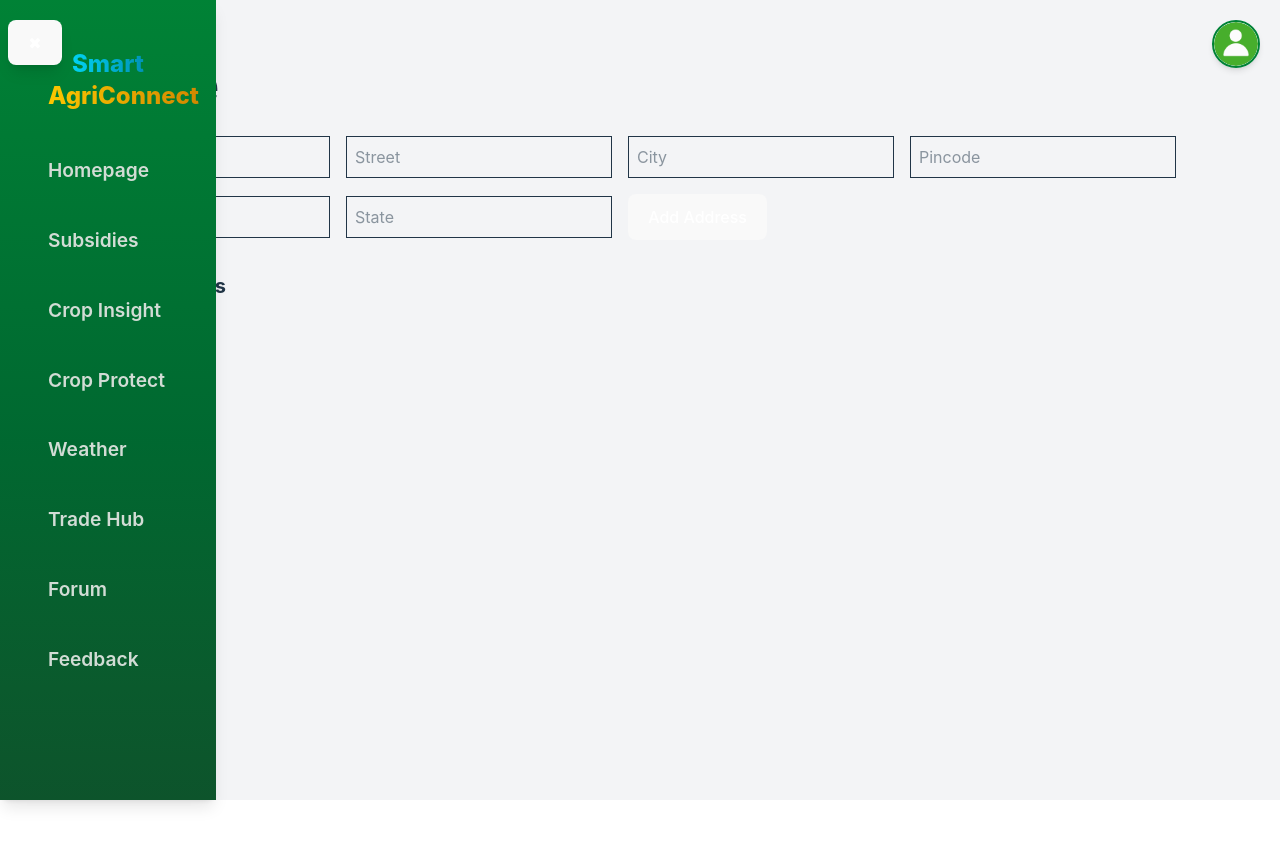
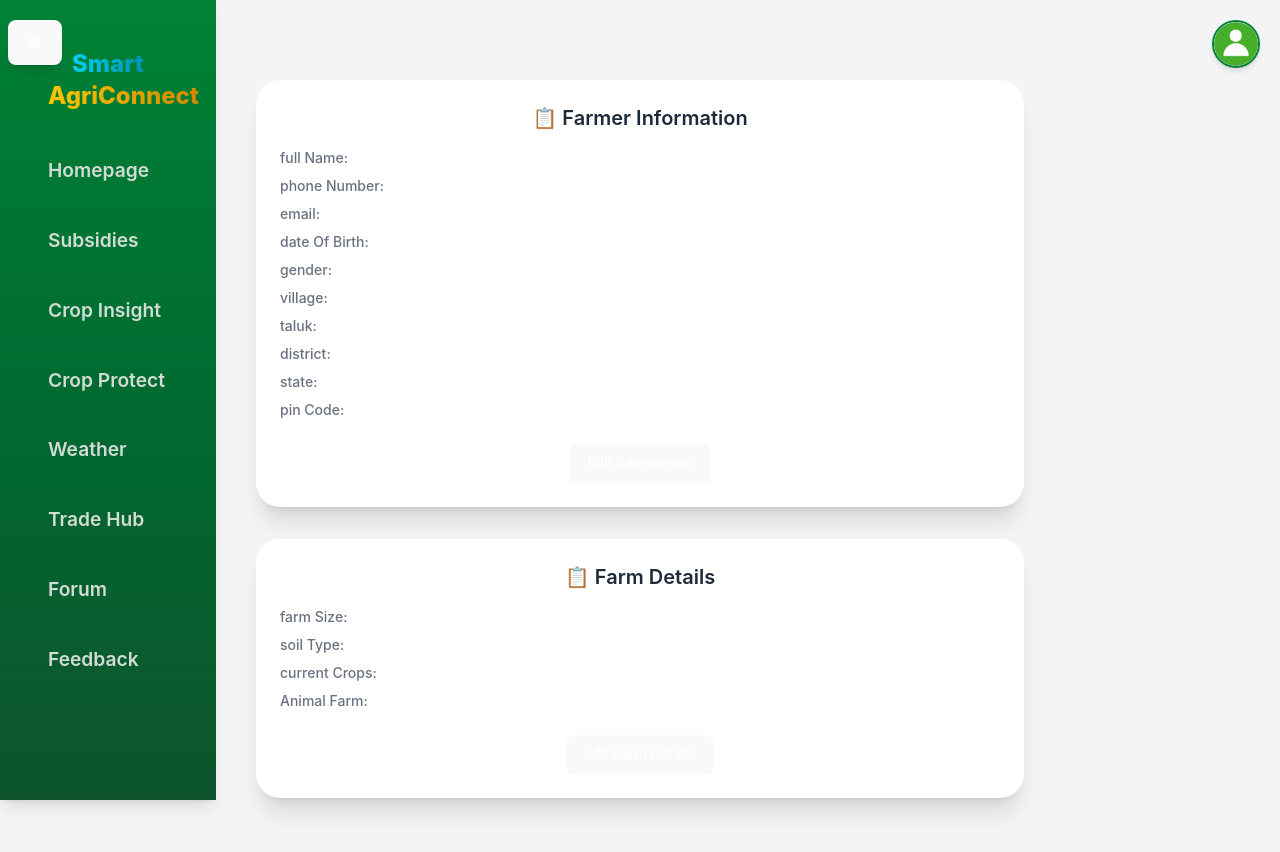
Before and after one commit to pradeep686/Smart-AgriConnect, a React (Vite) app in the folder frontend/: page /personal-info in a window 1280 px wide. Before the commit the page ends 800 px from the top, so only its background shows below. Built offline with nearby package versions, Linux system fonts and the light colour scheme.

Commit message:
UserProfile

```diff
--- a/frontend/package.json
+++ b/frontend/package.json
@@ -11,7 +11,7 @@
   },
   "dependencies": {
     "@tailwindcss/vite": "^4.0.13",
-    "axios": "^1.8.3",
+    "axios": "^1.8.4",
     "framer-motion": "^12.5.0",
     "lucide-react": "^0.483.0",
     "react": "^19.0.0",
--- a/frontend/src/frontendPage/navbarPage/PersonalInformation.jsx
+++ b/frontend/src/frontendPage/navbarPage/PersonalInformation.jsx
@@ -1,152 +1,133 @@
-import React, { useState, useEffect } from "react";
-import axios from "axios";
+import React, { useState } from "react";
 
 function PersonalInformation() {
-  const [addresses, setAddresses] = useState([]);
-  const [formData, setFormData] = useState({
-    doorNo: "",
-    street: "",
-    city: "",
-    pincode: "",
+  const [isEditingUser, setIsEditingUser] = useState(false);
+  const [isEditingFarm, setIsEditingFarm] = useState(false);
+
+  const [userFormData, setUserFormData] = useState({
+    fullName: "",
+    phoneNumber: "",
+    email: "",
+    dateOfBirth: "",
+    gender: "",
+    village: "",
+    taluk: "",
     district: "",
     state: "",
+    pinCode: "",
   });
-  const [editIndex, setEditIndex] = useState(null); // Track which address is being edited
 
-  useEffect(() => {
-    fetchAddresses();
-  }, []);
+  const [farmFormData, setFarmFormData] = useState({
+    farmSize: "",
+    soilType: "",
+    currentCrops: "",
+    AnimalFarm: "",
+  });
 
-  const fetchAddresses = async () => {
-    try {
-      const token = localStorage.getItem("token");
-      if (!token) {
-        console.error("No token found");
-        return;
-      }
-
-      const response = await axios.get("http://localhost:9009/userAddress/get", {
-        headers: { Authorization: `Bearer ${token}` },
-        withCredentials: true,
-      });
-
-      // Store only two addresses
-      setAddresses(response.data.data.slice(0, 2));
-    } catch (error) {
-      console.error("Error fetching addresses:", error.response?.data?.msg || error.message);
-    }
+  const handleUserChange = (e) => {
+    setUserFormData((prevData) => ({ ...prevData, [e.target.name]: e.target.value }));
   };
 
-  const handleChange = (e) => {
-    setFormData({ ...formData, [e.target.name]: e.target.value });
+  const handleFarmChange = (e) => {
+    setFarmFormData((prevData) => ({ ...prevData, [e.target.name]: e.target.value }));
   };
 
-  const handleSubmit = async (e) => {
+  const handleUserSubmit = (e) => {
     e.preventDefault();
-    try {
-      const token = localStorage.getItem("token");
-      if (!token) {
-        console.error("No token found");
-        return;
-      }
-
-      if (editIndex !== null) {
-        // Update existing address
-        await axios.put(
-          `http://localhost:9009/userAddress/edit/${addresses[editIndex]._id}`,
-          formData,
-          {
-            headers: { Authorization: `Bearer ${token}` },
-            withCredentials: true,
-          }
-        );
-      } else {
-        // Add new address (if less than 2 addresses exist)
-        if (addresses.length < 2) {
-          await axios.post("http://localhost:9009/userAddress/add", formData, {
-            headers: { Authorization: `Bearer ${token}` },
-            withCredentials: true,
-          });
-        } else {
-          console.error("Cannot add more than two addresses.");
-          return;
-        }
-      }
-
-      fetchAddresses();
-      setEditIndex(null);
-      setFormData({ doorNo: "", street: "", city: "", pincode: "", district: "", state: "" }); // Reset form
-    } catch (error) {
-      console.error("Error saving address:", error.response?.data?.msg || error.message);
-    }
+    setIsEditingUser(false);
+    console.log("Updated User Data:", userFormData);
   };
 
-  const handleEdit = (index) => {
-    setEditIndex(index);
-    setFormData(addresses[index]); // Load address data into form for editing
+  const handleFarmSubmit = (e) => {
+    e.preventDefault();
+    setIsEditingFarm(false);
+    console.log("Updated Farm Data:", farmFormData);
   };
 
-  const handleDelete = async (id) => {
-    try {
-      const token = localStorage.getItem("token");
-      if (!token) {
-        console.error("No token found");
-        return;
-      }
+  const renderFormFields = (formData, handleChange) => (
+    Object.entries(formData).map(([field, value]) => (
+      <div key={field} className="flex items-center justify-between text-left">
+        <label className="text-sm font-medium text-gray-500 w-1/3">{field.replace(/([A-Z])/g, " $1").trim()}:</label>
+        <input
+          type="text"
+          name={field}
+          value={value}
+          onChange={handleChange}
+          placeholder={`Enter ${field.replace(/([A-Z])/g, " $1").trim()}`}
+          className="border p-2 rounded-lg w-2/3 text-gray-800 placeholder-gray-500 focus:outline-none focus:ring-2 focus:ring-orange-400"
+          required
+        />
+      </div>
+    ))
+  );
 
-      await axios.delete(`http://localhost:9009/userAddress/delete/${id}`, {
-        headers: { Authorization: `Bearer ${token}` },
-        withCredentials: true,
-      });
-
-      fetchAddresses(); // Refresh addresses after deletion
-    } catch (error) {
-      console.error("Error deleting address:", error.response?.data?.msg || error.message);
-    }
-  };
+  const renderDisplayFields = (formData) => (
+    Object.entries(formData).map(([field, value]) => (
+      <div key={field} className="flex items-center justify-between text-left">
+        <label className="text-sm font-medium text-gray-500 w-1/3">{field.replace(/([A-Z])/g, " $1").trim()}:</label>
+        <span className="w-2/3 text-gray-800">{value}</span>
+      </div>
+    ))
+  );
 
   return (
-    <div className="container mx-auto p-4">
-      <h1 className="text-2xl font-bold">Profile</h1>
+    <div className="text-center font-extrabold text-transparent bg-clip-text bg-gradient-to-r from-orange-500 to-orange-600 text-2xl md:text-xl p-4 rounded-2xl">
+      {userFormData.fullName}
 
-      {(addresses.length < 1 || editIndex !== null) && (
-        <form onSubmit={handleSubmit} className="mt-4">
-          <input type="text" name="doorNo" value={formData.doorNo} placeholder="Door No" onChange={handleChange} className="border p-2 m-2" required />
-          <input type="text" name="street" value={formData.street} placeholder="Street" onChange={handleChange} className="border p-2 m-2" required />
-          <input type="text" name="city" value={formData.city} placeholder="City" onChange={handleChange} className="border p-2 m-2" required />
-          <input type="text" name="pincode" value={formData.pincode} placeholder="Pincode" onChange={handleChange} className="border p-2 m-2" required />
-          <input type="text" name="district" value={formData.district} placeholder="District" onChange={handleChange} className="border p-2 m-2" required />
-          <input type="text" name="state" value={formData.state} placeholder="State" onChange={handleChange} className="border p-2 m-2" required />
-          <button type="submit" className="bg-blue-500 text-white p-2 m-2">
-            {editIndex !== null ? "Update Address" : "Add Address"}
-          </button>
-        </form>
-      )}
+      <div className="mt-6 flex flex-col items-center space-y-8">
+        <div className="bg-white shadow-xl rounded-3xl p-6 max-w-3xl w-full">
+          <h2 className="text-gray-800 text-xl font-semibold">📋 Farmer Information</h2>
 
-      <h2 className="text-xl font-bold mt-6">Saved Addresses</h2>
-      <ul>
-        {addresses.length > 0 ? (
-          addresses.map((addr, index) => (
-            <li key={addr._id} className="border p-2 mt-2 flex justify-between">
-              <span>
-                {addr.doorNo}, {addr.street}, {addr.city}, {addr.pincode}, {addr.district}, {addr.state}
-              </span>
-              <div>
-                <button onClick={() => handleEdit(index)} className="bg-yellow-500 text-white p-1 ml-4">
-                  Edit
-                </button>
-                <button onClick={() => handleDelete(addr._id)} className="bg-red-500 text-white p-1 ml-2">
-                  Delete
-                </button>
-              </div>
-            </li>
-          ))
-        ) : (
-          <p>No addresses found</p>
-        )}
-      </ul>
+          {isEditingUser ? (
+            <form onSubmit={handleUserSubmit} className="mt-4 space-y-4">
+              {renderFormFields(userFormData, handleUserChange)}
+              <button
+                type="submit"
+                className="mt-4 px-6 py-2 bg-green-500 text-white rounded-lg hover:bg-green-600 transition duration-300"
+              >
+                Save Information
+              </button>
+            </form>
+          ) : (
+            <div className="mt-4 text-sm text-gray-700 space-y-2">
+              {renderDisplayFields(userFormData)}
+              <button
+                onClick={() => setIsEditingUser(true)}
+                className="mt-4 px-6 py-2 bg-blue-500 text-white rounded-lg hover:bg-blue-600 transition duration-300"
+              >
+                Edit Information
+              </button>
+            </div>
+          )}
+        </div>
+
+        <div className="bg-white shadow-xl rounded-3xl p-6 max-w-3xl w-full">
+          <h2 className="text-gray-800 text-xl font-semibold">📋 Farm Details</h2>
+
+          {isEditingFarm ? (
+            <form onSubmit={handleFarmSubmit} className="mt-4 space-y-4">
+              {renderFormFields(farmFormData, handleFarmChange)}
+              <button
+                type="submit"
+                className="mt-4 px-6 py-2 bg-green-500 text-white rounded-lg hover:bg-green-600 transition duration-300"
+              >
+                Save Farm Details
+              </button>
+            </form>
+          ) : (
+            <div className="mt-4 text-sm text-gray-700 space-y-2">
+              {renderDisplayFields(farmFormData)}
+              <button
+                onClick={() => setIsEditingFarm(true)}
+                className="mt-4 px-6 py-2 bg-blue-500 text-white rounded-lg hover:bg-blue-600 transition duration-300"
+              >
+                Edit Farm Details
+              </button>
+            </div>
+          )}
+        </div>
+      </div>
     </div>
   );
 }
-
 export default PersonalInformation;
--- a/frontend/src/frontendPage/navbarPage/profilePicture.jsx
+++ b/frontend/src/frontendPage/navbarPage/profilePicture.jsx
@@ -54,26 +54,35 @@ const ProfilePicture = ({ isDropdownOpen, toggleDropdown, setIsDropdownOpen }) =
         <div className="absolute right-0 mt-3 w-48 bg-white rounded-lg shadow-lg border-gray-200 p-3 z-50">
           {token ? (
             <>
-              {/* Display User Name */}
-              <div className="text-center font-bold text-gray-700">{userName}</div>
+              <div className="flex items-center gap-2">
+    <span className="text-lg">Welcome,</span>
+    <span className="font-extrabold text-transparent bg-clip-text bg-gradient-to-r from-orange-400 to-orange-600 text-lg">
+      {userName}
+    </span>
+  </div>
+
+
+
               <hr className="my-2" />
 
               {/* User Info */}
               <Link
                 to="/personal-info"
                 onClick={() => setIsDropdownOpen(false)}
-                className="flex items-center gap-2 px-7 py-2 text-green-600 font-semibold"
+                className="flex items-center gap-2 px-7 py-2 !text-green-600 font-semibold"
               >
                 <User className="w-4 h-4" /> User Info
               </Link>
 
               {/* Logout */}
               <button
-                onClick={handleLogout}
-                className="flex items-center gap-2 px-7 py-2 text-red-600 font-semibold w-full text-left"
-              >
-                <LogOut className="w-4 h-4" /> Logout
-              </button>
+  onClick={handleLogout}
+  className="flex items-center gap-2 px-2 !py-2 text-white font-semibold text-sm !bg-red-500 hover:bg-red-700 transition-all duration-300 ease-in-out shadow-md rounded-lg border border-red-700 hover:shadow-lg active:scale-95"
+  style={{ color: "white !important" }} // Ensuring text color override
+>
+  <LogOut className="w-3 h-3" /> Logout
+</button>
+
             </>
           ) : (
             /* Login */
```
Also changed, not shown: 1 other file (tests, documents, lock files or other folders).
